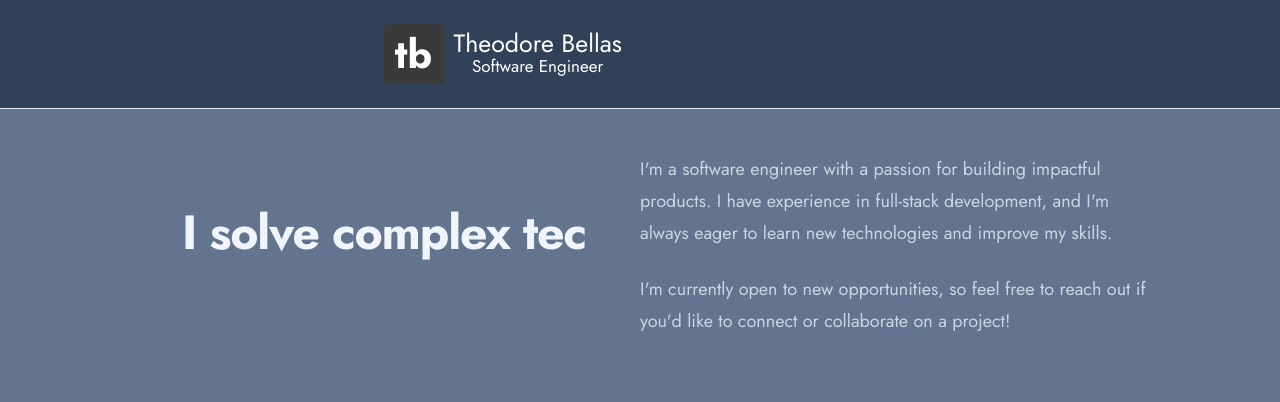
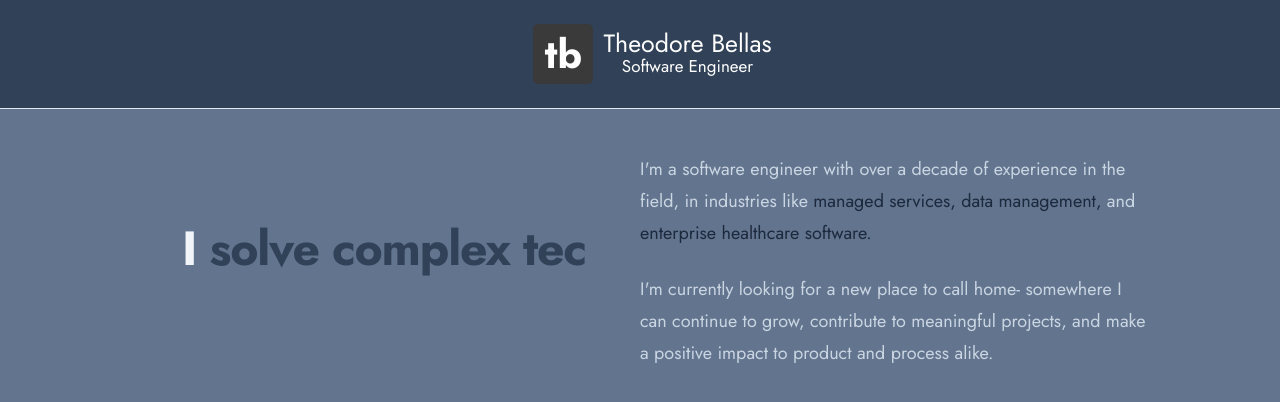
Before and after one commit to tabcodes/tab-2026, a Next.js app: page / in a window 1280 px wide. Shown: the top 402 px of the page. Built offline with nearby package versions, Linux system fonts and the light colour scheme.

Commit message:
Center header; add content to main page

```diff
--- a/app/Header.tsx
+++ b/app/Header.tsx
@@ -20,8 +20,8 @@ export default function Header(): React.ReactNode {
     const [open, setOpen] = useState(false);
     return (
         <header className="sticky top-0 z-10 p-3 border-b bg-slate-700 text-white border-slate-200 backdrop-blur-lg">
-            <div className="flex px-4 py-3">
-                <FadeInDown className="mx-auto inline-flex items-center ">
+            <div className="flex items-center justify-center px-4 py-3">
+                <FadeInDown className="inline-flex items-center">
                     <Link href="/">
                         <div className="logoContainer">
                             <p className="logo">tb</p>
@@ -38,7 +38,7 @@ export default function Header(): React.ReactNode {
                 <button
                     type="button"
                     onClick={() => setOpen(!open)}
-                    className="inline-flex items-center rounded-md border border-slate-300 p-2 text-slate-700 hover:bg-slate-100 md:hidden align-right ml-auto"
+                    className="inline-flex items-center rounded-md border border-slate-300 p-2 text-slate-700 hover:bg-slate-100 md:hidden"
                     aria-label="Toggle navigation menu"
                     aria-expanded={open}
                 >
@@ -58,7 +58,7 @@ export default function Header(): React.ReactNode {
                     </svg>
                 </button>
 
-                <nav className="hidden items-center gap-6 md:flex align-right ml-auto">
+                <nav className="hidden items-center gap-6 md:flex">
                     {navItems.map((item) => (
                         <Link
                             key={item.href}
--- a/app/page.tsx
+++ b/app/page.tsx
@@ -17,7 +17,7 @@ export default function Home() {
                 loop={false}
                 startDelay={650}
                 showCursor={false}
-                className=""
+                className="text-center text-slate-700"
                 />
             </h1>
           </div>
@@ -27,12 +27,16 @@ export default function Home() {
             </FadeInDown>
             <FadeInDown delay={0.1}>
               <p className="mt-6 text-lg leading-8 text-slate-300">
-                I'm a software engineer with a passion for building impactful products. I have experience in full-stack development, and I'm always eager to learn new technologies and improve my skills.
+                I'm a software engineer with over a decade of experience in the field, in industries like
+                <span className="text-slate-800"> managed services,</span>
+                <span className="text-slate-800"> data management,</span> and
+                <span className="text-slate-800"> enterprise healthcare software.</span>
               </p>
             </FadeInDown>
             <FadeInDown delay={0.2}>
               <p className="mt-6 text-lg leading-8 text-slate-300">
-                I'm currently open to new opportunities, so feel free to reach out if you'd like to connect or collaborate on a project!
+                I'm currently looking for a new place to call home- somewhere I can continue to grow,
+                contribute to meaningful projects, and make a positive impact to product and process alike.
               </p>
             </FadeInDown>
           </div>
```
